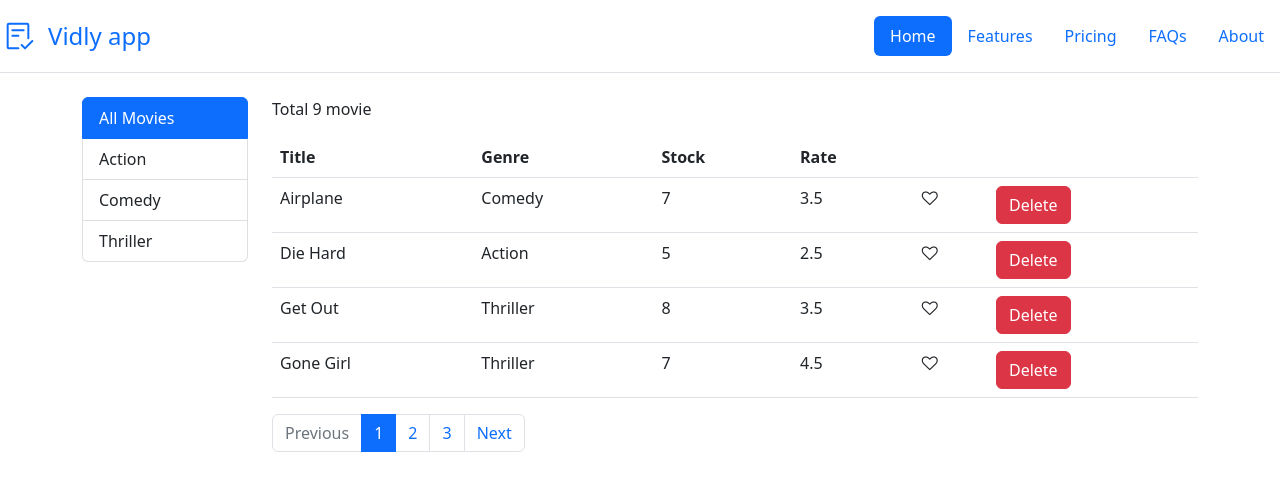
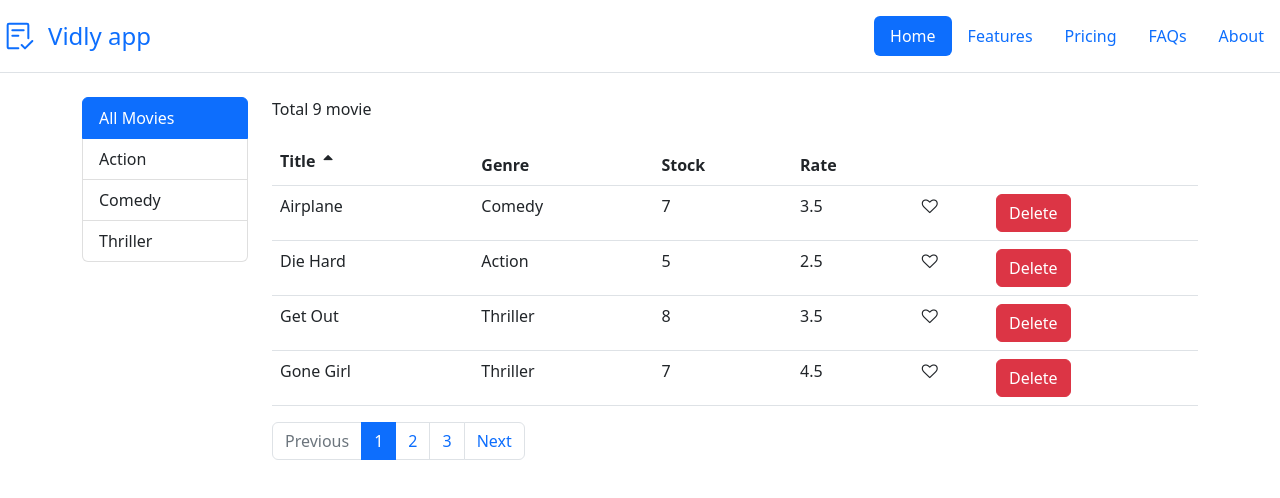
Before and after one commit to suhailphp/vidly-app-2023, a React (Create React App) app: page / in a window 1280 px wide. Shown: the top 498 px of the page. Built offline with nearby package versions, Linux system fonts and the light colour scheme.

Commit message:
Sorting icon has been added for table header

```diff
--- a/src/components/common/tableHeader.jsx
+++ b/src/components/common/tableHeader.jsx
@@ -7,12 +7,20 @@ class TableHeader extends Component {
       sortColumn = {path,order}
       onSort(sortColumn)
     }
+    renderSortColumn = column =>{
+        let {sortColumn} = this.props
+        if(column.path !== sortColumn.path) return null
+        return (sortColumn.order === 'asc')? <i className="fa fa-sort-asc m-2"></i> : <i className="fa fa-sort-desc m-2"></i>
+    }
     render() {
         return (
             <thead>
               <tr>
                 {this.props.columns.map(column=>(
-                    <th key={column.path||column.key} onClick={()=>this.raiseSort(column.path)} scope="col" style={{cursor:'pointer'}}>{column.label}</th>
+                    <th key={column.path||column.key} onClick={()=>this.raiseSort(column.path)} scope="col" style={{cursor:'pointer'}}>
+                        {column.label}
+                        {this.renderSortColumn(column)}
+                    </th>
                 ))}
               </tr>
             </thead>
```
